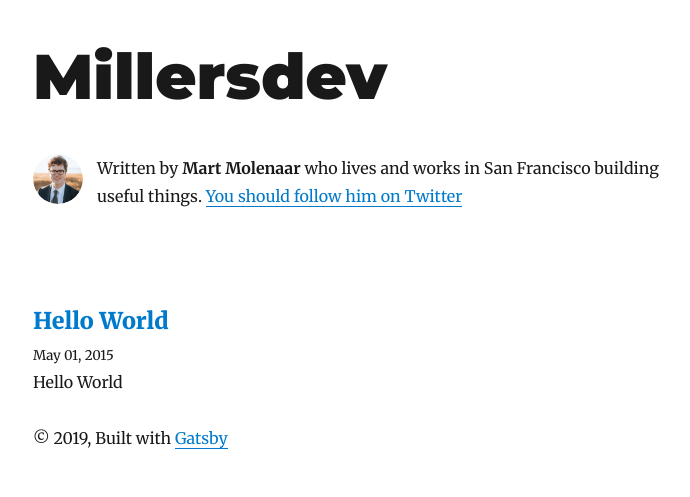
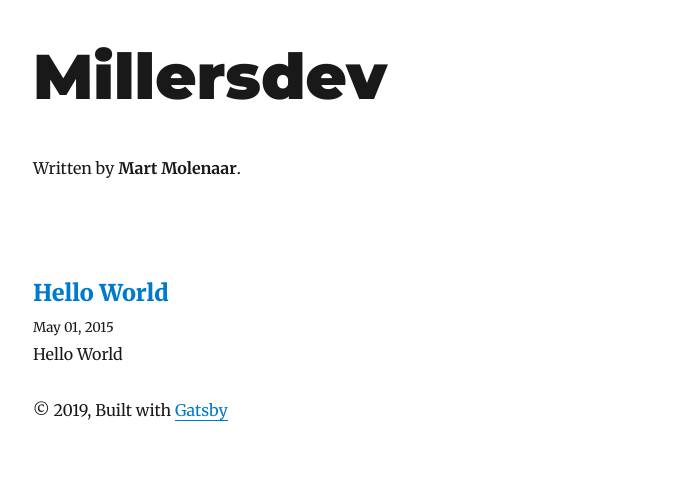
Before and after one commit to millersdev/millersdev.github.io, a Gatsby site: page / in a window 1280 px wide. Shown: the whole page, without its empty margins (292-982 px from the left). Built offline with nearby package versions, Linux system fonts and the light colour scheme; Gatsby itself is replaced by a stand-in of ours; some packages are replaced by stand-ins of ours.

Commit message:
second update

```diff
--- a/src/components/bio.js
+++ b/src/components/bio.js
@@ -40,26 +40,8 @@
         marginBottom: rhythm(2.5),
       }}
     >
-      <Image
-        fixed={data.avatar.childImageSharp.fixed}
-        alt={author}
-        style={{
-          marginRight: rhythm(1 / 2),
-          marginBottom: 0,
-          minWidth: 50,
-          borderRadius: `100%`,
-        }}
-        imgStyle={{
-          borderRadius: `50%`,
-        }}
-      />
       <p>
-        Written by <strong>{author}</strong> who lives and works in San
-        Francisco building useful things.
-        {` `}
-        <a href={`https://twitter.com/${social.twitter}`}>
-          You should follow him on Twitter
-        </a>
+        Written by <strong>{author}</strong>.
       </p>
     </div>
   )
```
